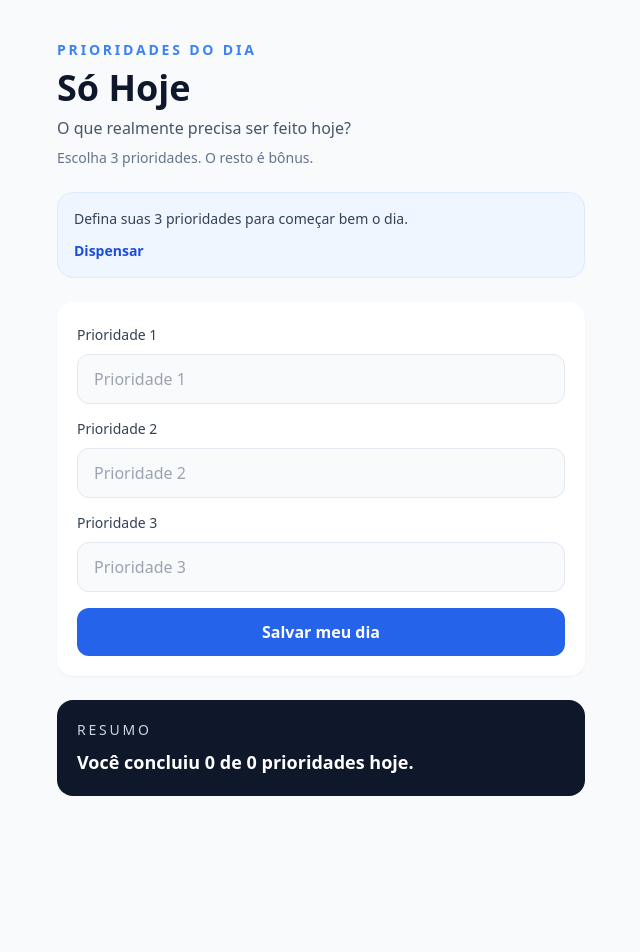
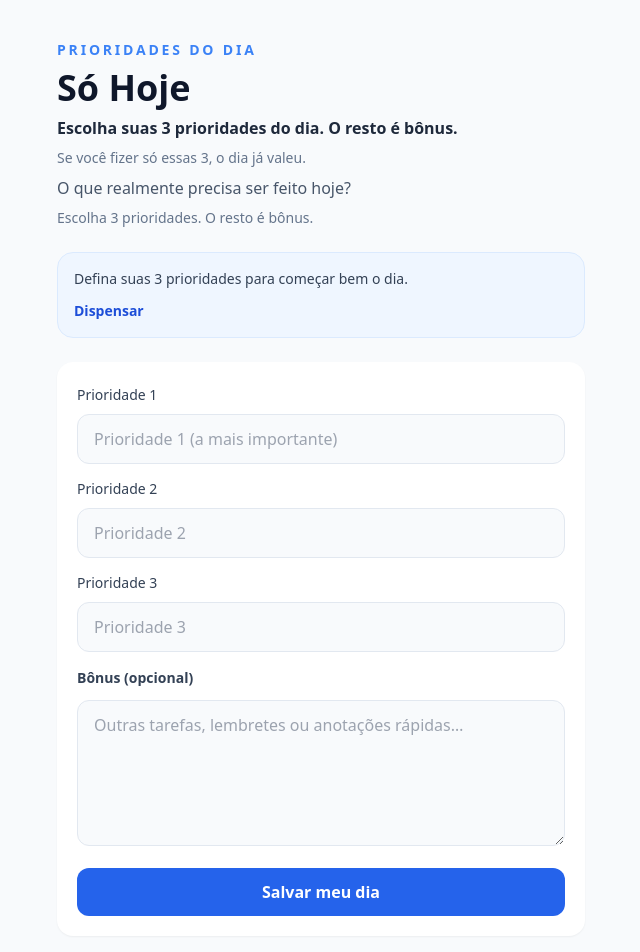
Before and after one commit to elisouza582-cmd/app-so-hoje, a Next.js app: page / in a window 1280 px wide. Shown: the top 952 px of the page, without its empty margins (319-959 px from the left). Before the commit the page ends 836 px from the top, so only its background shows below. Built offline with nearby package versions, Linux system fonts and the light colour scheme.

Commit message:
v1.3: clearer priorities, daily task wording and bonus notes

```diff
--- a/src/app/page.tsx
+++ b/src/app/page.tsx
@@ -12,6 +12,7 @@ import {
 const emptyInputs = ["", "", ""];
 const DISMISSED_KEY = "sohoje:dismissed";
 const ONBOARDED_KEY = "sohoje:onboarded";
+const BONUS_KEY = "sohoje:bonus-notes";
 
 const buildInputsFromEntry = (entry: DailyEntry) => {
   const values = entry.priorities.map((priority) => priority.text);
@@ -43,6 +44,7 @@ export default function Home() {
   const [inputs, setInputs] = useState<string[]>(emptyInputs);
   const [dismissedForToday, setDismissedForToday] = useState(false);
   const [showOnboarding, setShowOnboarding] = useState(false);
+  const [bonusNotes, setBonusNotes] = useState("");
   const getTodayString = () => {
     const today = new Date();
     return `${today.getFullYear()}-${String(today.getMonth() + 1).padStart(
@@ -64,6 +66,19 @@ export default function Home() {
       const dismissed = window.localStorage.getItem(DISMISSED_KEY);
       setDismissedForToday(dismissed === date);
       setShowOnboarding(!window.localStorage.getItem(ONBOARDED_KEY));
+      const bonusRaw = window.localStorage.getItem(BONUS_KEY);
+      if (bonusRaw) {
+        try {
+          const parsed = JSON.parse(bonusRaw) as { date: string; text: string };
+          if (parsed?.date === date) {
+            setBonusNotes(parsed.text ?? "");
+          } else {
+            window.localStorage.removeItem(BONUS_KEY);
+          }
+        } catch {
+          window.localStorage.removeItem(BONUS_KEY);
+        }
+      }
     }
   }, []);
 
@@ -125,6 +140,10 @@ export default function Home() {
     setEditing(false);
     if (typeof window !== "undefined") {
       window.localStorage.setItem(ONBOARDED_KEY, "1");
+      window.localStorage.setItem(
+        BONUS_KEY,
+        JSON.stringify({ date: getTodayString(), text: bonusNotes })
+      );
       setShowOnboarding(false);
     }
   };
@@ -157,9 +176,13 @@ export default function Home() {
       if (!confirmed) return;
     }
     clearToday();
+    if (typeof window !== "undefined") {
+      window.localStorage.removeItem(BONUS_KEY);
+    }
     const fresh = getTodayEntry();
     setEntry(fresh);
     setInputs(emptyInputs);
+    setBonusNotes("");
     setEditing(true);
   };
 
@@ -181,6 +204,12 @@ export default function Home() {
           Prioridades do dia
         </p>
         <h1 className="text-4xl font-bold text-slate-900">Só Hoje</h1>
+        <p className="text-base font-semibold text-slate-800">
+          Escolha suas 3 prioridades do dia. O resto é bônus.
+        </p>
+        <p className="text-sm text-slate-500">
+          Se você fizer só essas 3, o dia já valeu.
+        </p>
         <p className="text-base text-slate-600">
           O que realmente precisa ser feito hoje?
         </p>
@@ -217,11 +246,27 @@ export default function Home() {
                   onChange={(event) =>
                     handleInputChange(index, event.target.value)
                   }
-                  placeholder={`Prioridade ${index + 1}`}
+                  placeholder={
+                    index === 0
+                      ? "Prioridade 1 (a mais importante)"
+                      : `Prioridade ${index + 1}`
+                  }
                   className="mt-2 w-full rounded-xl border border-slate-200 bg-slate-50 px-4 py-3 text-base text-slate-900 outline-none transition focus:border-blue-500 focus:ring-2 focus:ring-blue-200"
                 />
               </label>
             ))}
+          </div>
+          <div className="space-y-3">
+            <p className="text-sm font-semibold text-slate-700">
+              Bônus (opcional)
+            </p>
+            <textarea
+              value={bonusNotes}
+              onChange={(event) => setBonusNotes(event.target.value)}
+              placeholder="Outras tarefas, lembretes ou anotações rápidas…"
+              rows={5}
+              className="w-full rounded-xl border border-slate-200 bg-slate-50 px-4 py-3 text-base text-slate-900 outline-none transition focus:border-blue-500 focus:ring-2 focus:ring-blue-200"
+            />
           </div>
           <button
             type="button"
@@ -263,6 +308,20 @@ export default function Home() {
               ))
             )}
           </div>
+          <div className="space-y-3">
+            <p className="text-sm font-semibold text-slate-700">
+              Bônus (opcional)
+            </p>
+            {bonusNotes ? (
+              <p className="whitespace-pre-wrap text-sm text-slate-600">
+                {bonusNotes}
+              </p>
+            ) : (
+              <p className="text-sm text-slate-400">
+                Nenhuma anotação bônus hoje.
+              </p>
+            )}
+          </div>
           <div className="flex flex-col gap-3 sm:flex-row">
             <button
               type="button"
```
